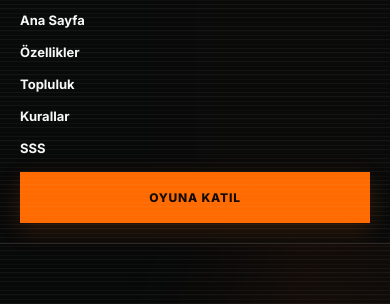
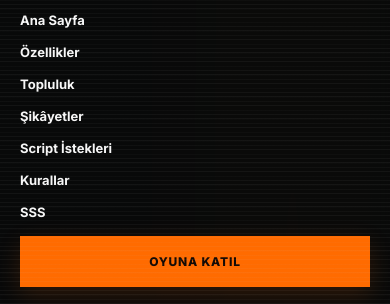
Before and after one commit to ecerci555-spec/barut-gaming-freeroam, a plain HTML site: page index.html in a window 390 px wide. Both pictures are taken after a click on the button "Menüyü aç". Shown: the part 114-418 px from the top of the page. Drawn offline with nearby package versions, Linux system fonts and the light colour scheme; no server answers; a web font is replaced by a local one.

Commit message:
Add report and script-request links to mobile navigation

```diff
--- a/index.html
+++ b/index.html
@@ -52,7 +52,7 @@
       </div>
     </div>
     <nav class="mobile-nav" id="mobileNav" aria-label="Mobil menü" hidden>
-      <a href="#top" data-i18n="navHome">Ana Sayfa</a><a href="#features" data-i18n="navFeatures">Özellikler</a><a href="#community" data-i18n="navCommunity">Topluluk</a><a href="#rules" data-i18n="navRules">Kurallar</a><a href="#faq" data-i18n="navFaq">SSS</a>
+      <a href="#top" data-i18n="navHome">Ana Sayfa</a><a href="#features" data-i18n="navFeatures">Özellikler</a><a href="#community" data-i18n="navCommunity">Topluluk</a><a href="#reports" data-i18n="navReports">Şikâyetler</a><a href="#suggestions" data-i18n="navIdeas">Script İstekleri</a><a href="#rules" data-i18n="navRules">Kurallar</a><a href="#faq" data-i18n="navFaq">SSS</a>
       <button class="btn btn--primary" data-action="join" data-i18n="playNow">OYUNA KATIL</button>
     </nav>
   </header>
```
